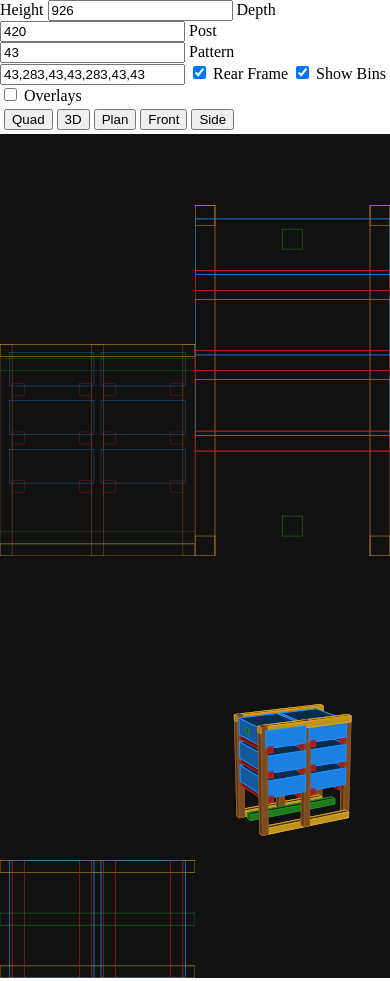
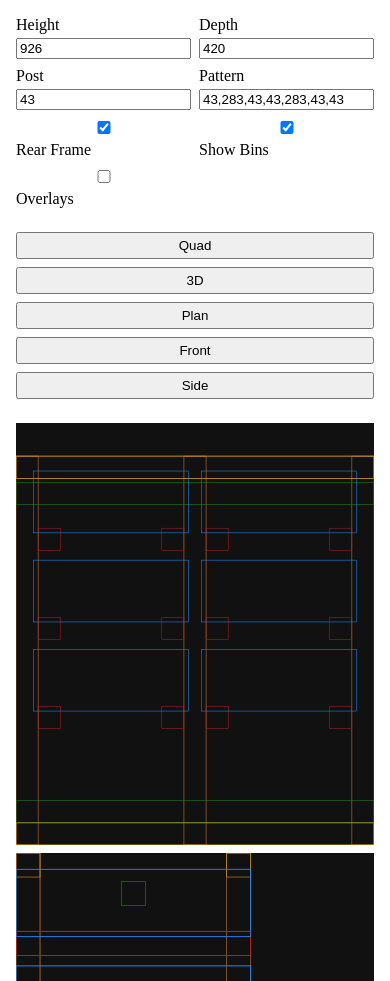
Before and after one commit to purplerice1212/Timber-size, a website with bundled scripts: page index.html in a window 390 px wide. Shown: the top 981 px of the page. Built offline with nearby package versions, Linux system fonts and the light colour scheme.

Commit message:
style: improve spacing and responsive layout

```diff
--- a/styles.css
+++ b/styles.css
@@ -1,7 +1,82 @@
-body{margin:0;}
-#view-controls{margin:4px;}
-#views{display:grid;grid-template-columns:repeat(2,1fr);grid-template-rows:repeat(2,50vh);}
-canvas{width:100%;height:100%;background:#111;display:block;}
-body.single #views{grid-template-columns:1fr;grid-template-rows:100vh;}
-body.single #views canvas{display:none;}
-body.single #views canvas.active{display:block;}
+:root {
+  --space: 8px;
+}
+
+* {
+  box-sizing: border-box;
+}
+
+body {
+  margin: 0;
+}
+
+#controls,
+#view-controls,
+#views {
+  margin: var(--space);
+}
+
+#controls {
+  display: grid;
+  grid-template-columns: repeat(auto-fit, minmax(150px, 1fr));
+  gap: var(--space);
+  padding: var(--space);
+}
+
+#controls label {
+  display: flex;
+  flex-direction: column;
+  gap: 4px;
+}
+
+#view-controls {
+  display: flex;
+  flex-wrap: wrap;
+  gap: var(--space);
+  padding: var(--space);
+}
+
+#view-controls button {
+  padding: calc(var(--space) / 2) var(--space);
+}
+
+#views {
+  display: grid;
+  gap: var(--space);
+  padding: var(--space);
+  grid-template-columns: repeat(2, 1fr);
+  grid-template-rows: repeat(2, 50vh);
+}
+
+canvas {
+  width: 100%;
+  height: 100%;
+  background: #111;
+  display: block;
+}
+
+@media (max-width: 768px) {
+  #views {
+    grid-template-columns: 1fr;
+    grid-template-rows: repeat(4, 50vh);
+  }
+}
+
+@media (max-width: 480px) {
+  #view-controls {
+    flex-direction: column;
+  }
+}
+
+body.single #views {
+  grid-template-columns: 1fr;
+  grid-template-rows: 100vh;
+}
+
+body.single #views canvas {
+  display: none;
+}
+
+body.single #views canvas.active {
+  display: block;
+}
```
